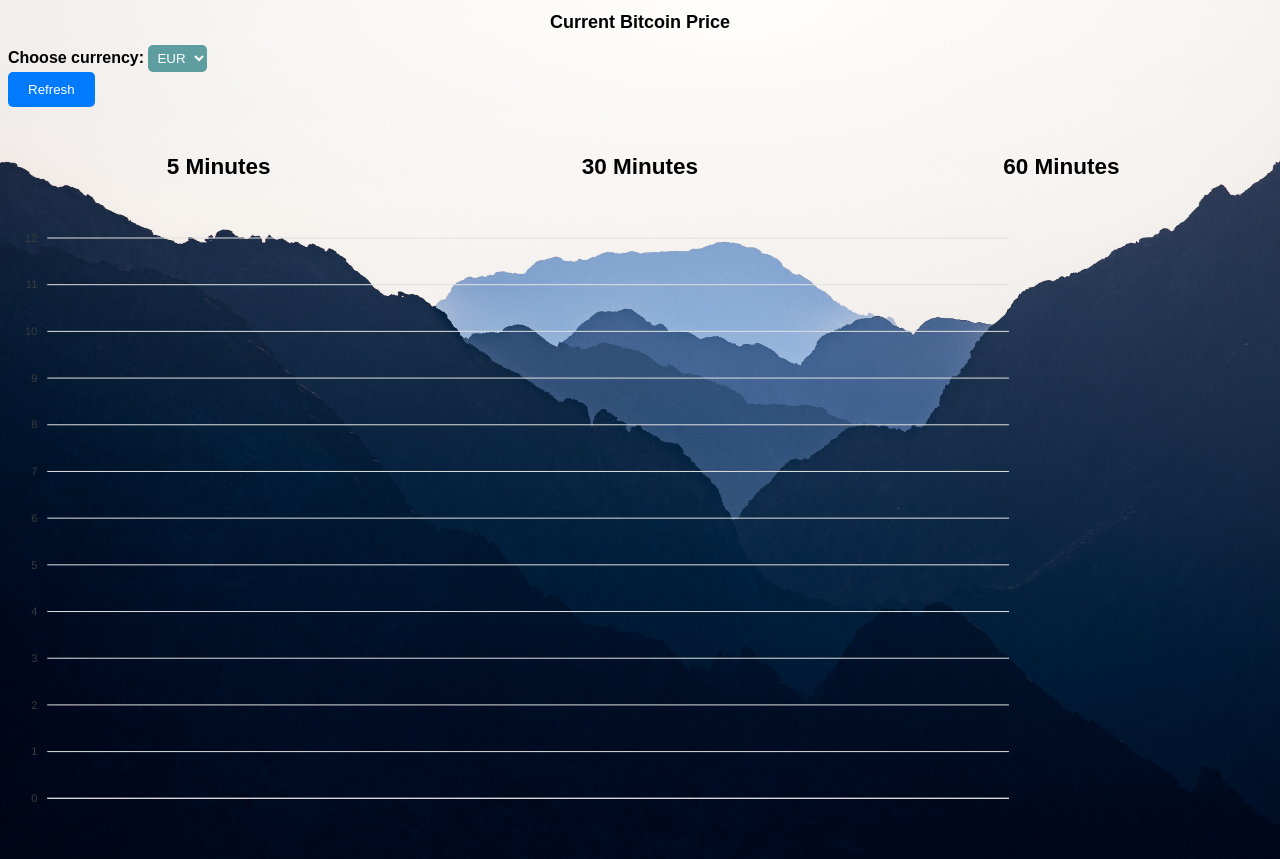
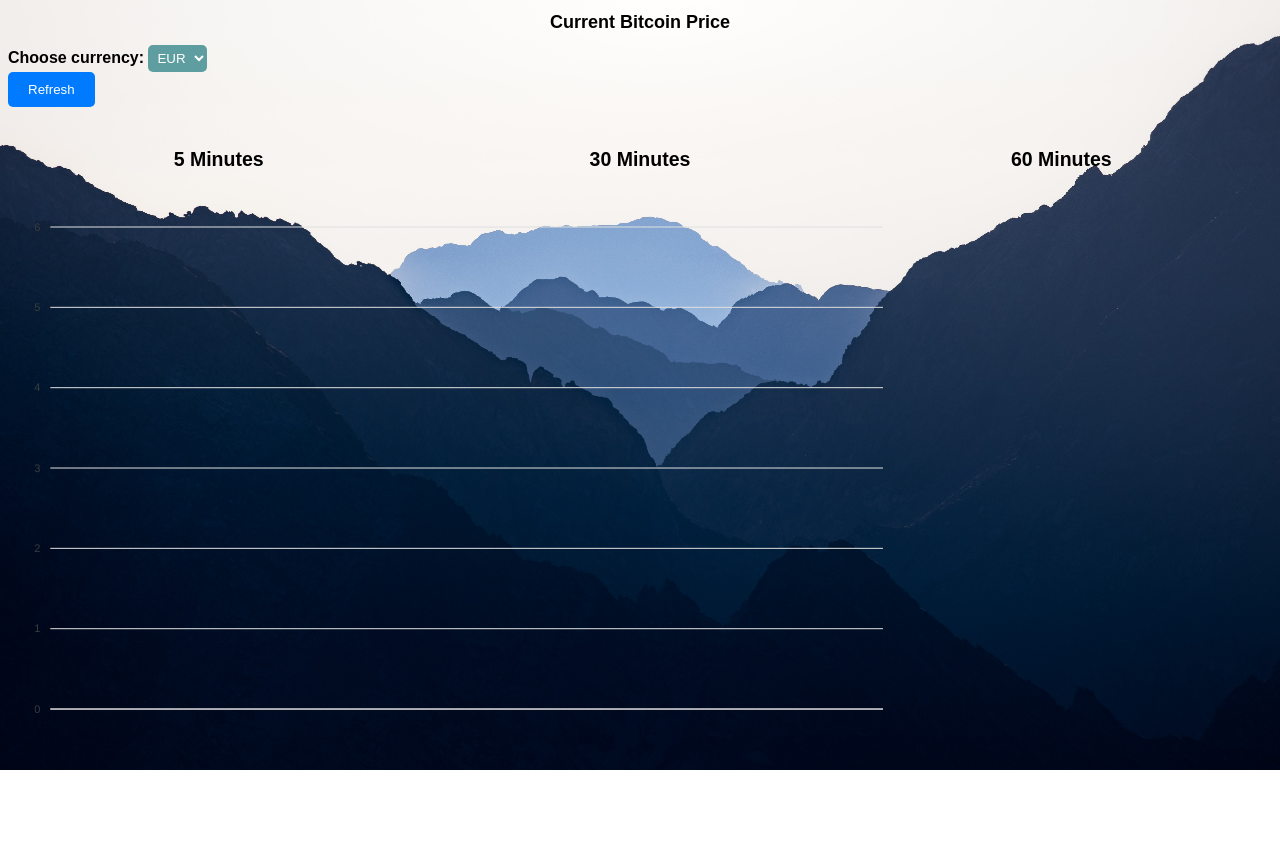
Before and after one commit to stelpras/Bitcoin-prize, a plain HTML site: page index.html in a window 1280 px wide. After the commit the page ends 800 px from the top, so only its background shows below. Drawn offline with nearby package versions, Linux system fonts and the light colour scheme.

Commit message:
Update style.css

```diff
--- a/style.css
+++ b/style.css
@@ -28,7 +28,7 @@ body {
     background-repeat: no-repeat;
 }
 #bitcoin-price {
-    font-size: 18px;
+    font-size: 15px;
 }
 #averages {
     display: flex;
@@ -36,12 +36,12 @@ body {
 }
 .average {
     flex: 1;
-    font-size: 15px;
+    font-size: 13px;
     padding: 10px;
     text-align: center;
 }
 
 #chart{
-    width: 80%;
+    width: 70%;
     height: 20%;
 }
```
